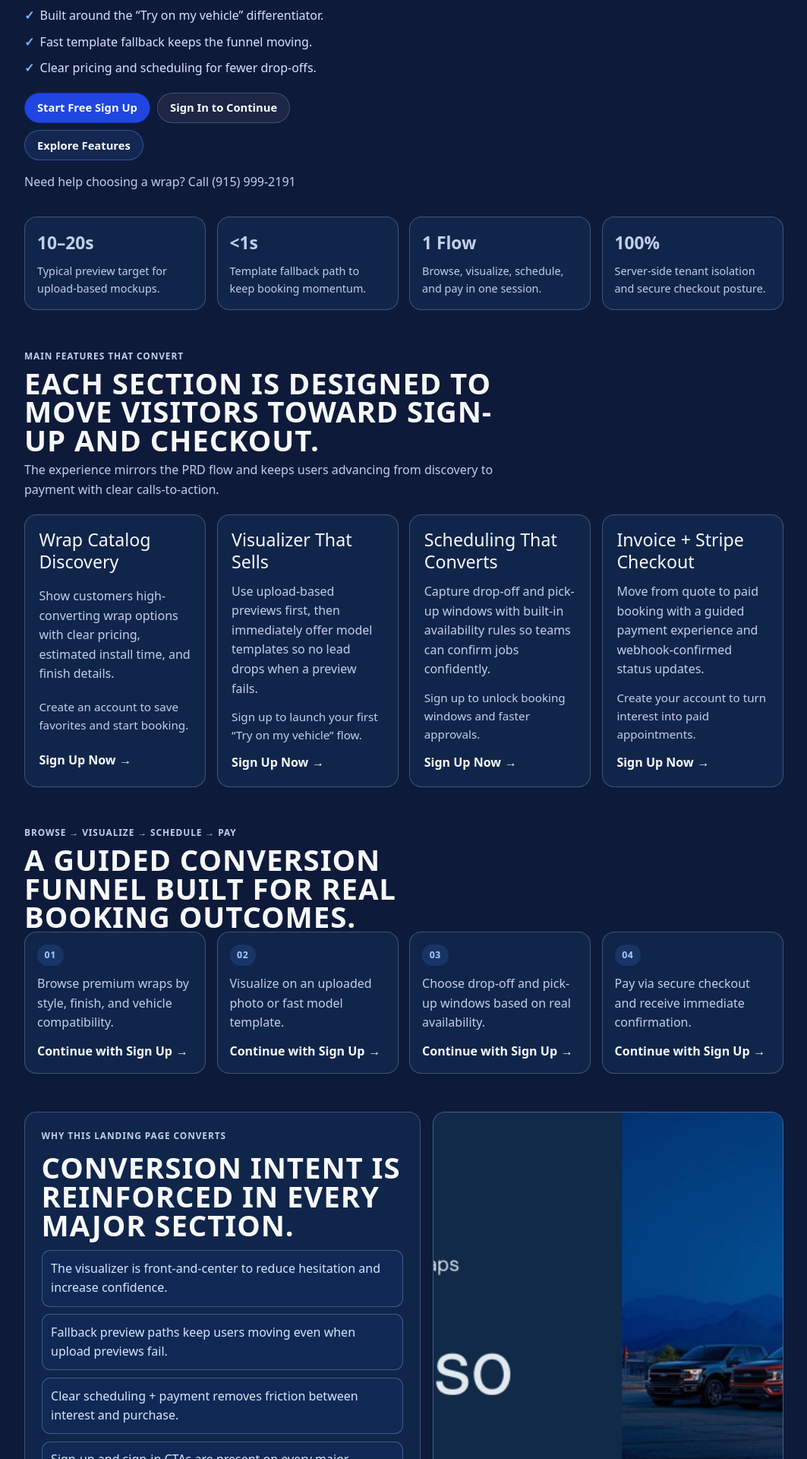
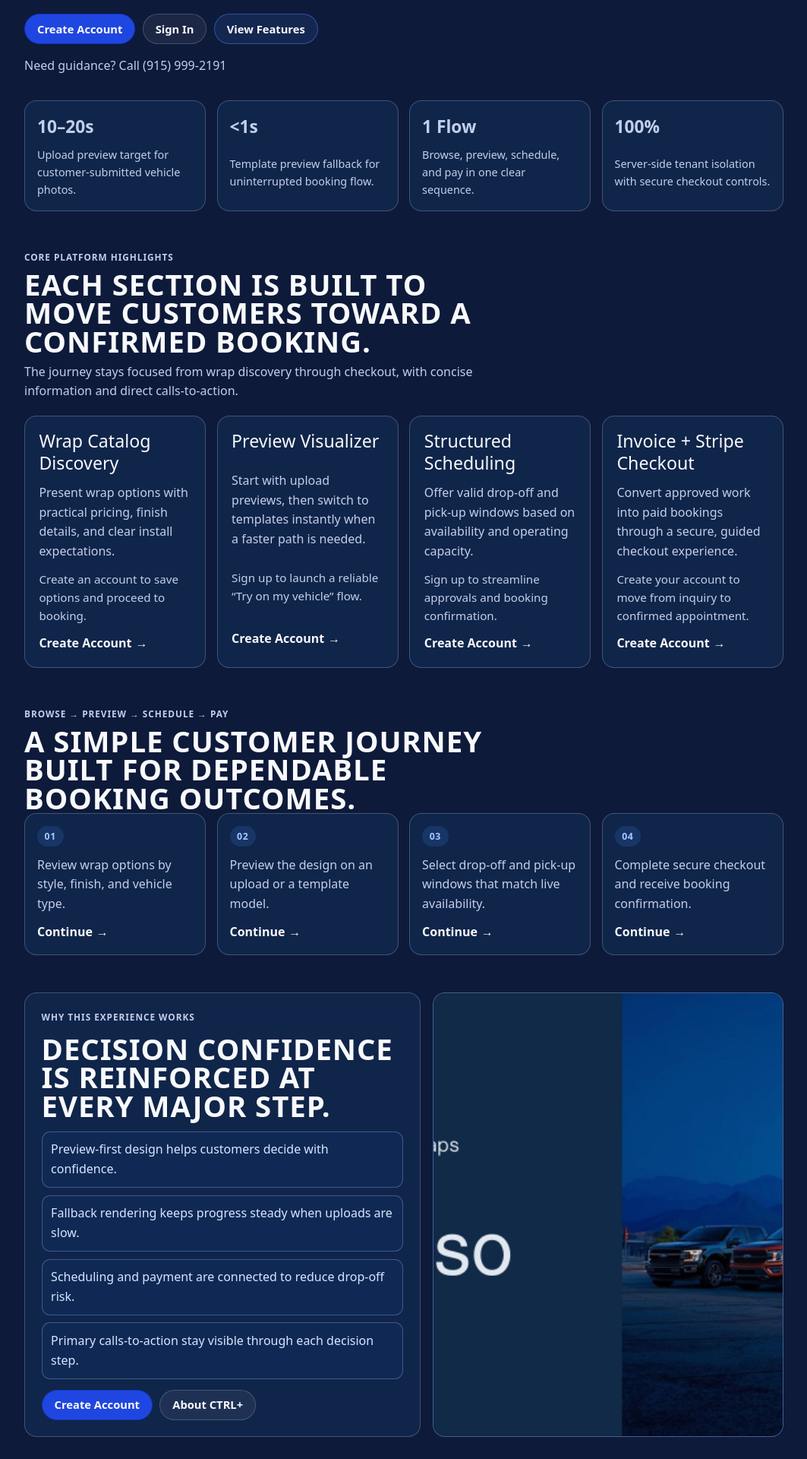
Before and after one commit to DigitalHerencia/CtrlPlus, a Next.js app: page / in a window 1280 px wide. Shown: the part 720-2640 px from the top of the page at 76% size, without its empty margins (108-1171 px from the left). Built offline with nearby package versions, Linux system fonts and the light colour scheme; no server answers.

Commit message:
feat(marketing): align copy tone across marketing routes (#98)

```diff
--- a/app/about/page.tsx
+++ b/app/about/page.tsx
@@ -8,24 +8,24 @@ const operatingPrinciples = [
   {
     title: 'Visualizer First',
     description:
-      'We lead with visual confidence so customers can approve designs faster and with less risk.'
+      'We prioritize preview clarity so customers can approve designs with confidence.'
   },
   {
-    title: 'Low-Friction Booking',
+    title: 'Structured Booking',
     description:
-      'Scheduling, invoicing, and payment are connected to reduce abandoned appointments.'
+      'Scheduling, invoicing, and payment are connected to reduce abandoned requests.'
   },
   {
-    title: 'Future-Ready Tenancy',
+    title: 'Secure Multi-Tenant Foundation',
     description:
-      'Subdomain-based tenant isolation supports secure expansion for future locations or brands.'
+      'Subdomain-based tenant isolation supports secure growth across future locations.'
   }
 ];
 
 const customerFocus = [
   'Drivers who want to preview a wrap before committing.',
-  'Local businesses needing branded fleet visibility.',
-  'Teams that need transparent scheduling and payment workflows.'
+  'Local businesses that need consistent fleet branding.',
+  'Teams that value clear scheduling and payment workflows.'
 ];
 
 export const metadata: Metadata = {
@@ -39,17 +39,19 @@ export default function AboutPage() {
         <section className="section-shell content-hero">
           <div className="content-hero__copy">
             <p className="eyebrow">About CTRL+</p>
-            <h1 className="content-hero__title">Command Your Brand with premium wraps built to convert attention.</h1>
+            <h1 className="content-hero__title">
+              Premium vehicle wrap services built around clarity, speed, and execution.
+            </h1>
             <p>
-              CTRL+ is focused on helping El Paso customers and businesses move from concept to
-              confirmed wrap project in a single, polished experience.
+              CTRL+ helps customers and businesses move from concept to confirmed install through
+              a reliable digital workflow.
             </p>
             <div className="content-hero__actions">
               <Link className="button button--primary" href="/sign-up">
-                Sign Up to Get Started
+                Create Account
               </Link>
               <Link className="button button--ghost" href="/features">
-                View Platform Features
+                View Features
               </Link>
             </div>
           </div>
@@ -68,7 +70,7 @@ export default function AboutPage() {
         <section className="section-shell landing-section">
           <header className="section-head">
             <p className="eyebrow">How We Operate</p>
-            <h2>Built around speed, confidence, and secure growth.</h2>
+            <h2>Built around visual confidence, operational flow, and secure growth.</h2>
           </header>
 
           <div className="info-grid">
@@ -84,7 +86,7 @@ export default function AboutPage() {
         <section className="section-shell split-section">
           <div className="card split-section__content">
             <p className="eyebrow">Who We Serve</p>
-            <h2>Designed for customers who want a clear path to purchase.</h2>
+            <h2>Designed for customers who need a direct path to purchase.</h2>
             <ul className="split-section__list">
               {customerFocus.map((focusArea) => (
                 <li key={focusArea}>{focusArea}</li>
@@ -92,10 +94,10 @@ export default function AboutPage() {
             </ul>
             <div className="split-section__actions">
               <Link className="button button--primary" href="/sign-up">
-                Create Account
+                Start Now
               </Link>
               <Link className="button button--ghost" href="/contact">
-                Contact the Team
+                Contact Team
               </Link>
             </div>
           </div>
--- a/app/contact/page.tsx
+++ b/app/contact/page.tsx
@@ -8,31 +8,31 @@ const contactOptions = [
   {
     title: 'Call CTRL+',
     details: '(915) 999-2191',
-    hint: 'Speak directly with the team about wrap scope, timeline, and fit.',
+    hint: 'Discuss project scope, timing, and vehicle fit directly with the team.',
     link: 'tel:+19159992191',
-    label: 'Call now'
+    label: 'Call Now'
   },
   {
     title: 'Service Area',
     details: 'El Paso, Texas',
-    hint: 'Local support for personal vehicles, business fleets, and signage needs.',
+    hint: 'Local support for personal vehicles, fleet branding, and signage projects.',
     link: '/about',
-    label: 'Learn about us'
+    label: 'About Us'
   },
   {
     title: 'Start Online',
     details: 'Sign up in minutes',
-    hint: 'Create an account to browse wraps, preview options, and secure your schedule.',
+    hint: 'Create an account to browse wraps, preview options, and reserve your schedule.',
     link: '/sign-up',
-    label: 'Create account'
+    label: 'Create Account'
   }
 ];
 
 const nextSteps = [
-  'Create your account to save wrap choices and continue later.',
-  'Start with a preview upload or choose a fast model template.',
-  'Book your preferred drop-off and pick-up windows.',
-  'Pay securely and receive confirmation right away.'
+  'Create an account to save wrap selections and continue later.',
+  'Start with an upload preview or a fast template alternative.',
+  'Choose valid drop-off and pick-up windows.',
+  'Complete secure payment and receive confirmation.'
 ];
 
 export const metadata: Metadata = {
@@ -46,10 +46,10 @@ export default function ContactPage() {
         <section className="section-shell content-hero">
           <div className="content-hero__copy">
             <p className="eyebrow">Contact</p>
-            <h1 className="content-hero__title">Talk with CTRL+ and start your wrap project today.</h1>
+            <h1 className="content-hero__title">Contact CTRL+ to plan your next wrap project.</h1>
             <p>
-              Whether you&apos;re wrapping one car or managing fleet branding, we can help you plan
-              a clear path from preview to paid booking.
+              Whether you are wrapping one vehicle or a full fleet, we provide a direct path from
+              preview to confirmed booking.
             </p>
             <div className="content-hero__actions">
               <Link className="button button--primary" href="/sign-up">
@@ -75,7 +75,7 @@ export default function ContactPage() {
         <section className="section-shell landing-section">
           <header className="section-head">
             <p className="eyebrow">Reach Us</p>
-            <h2>Multiple ways to connect and move forward fast.</h2>
+            <h2>Multiple ways to connect and move forward quickly.</h2>
           </header>
 
           <div className="contact-grid">
@@ -95,7 +95,7 @@ export default function ContactPage() {
         <section className="section-shell split-section">
           <div className="card split-section__content">
             <p className="eyebrow">What Happens Next</p>
-            <h2>A straightforward funnel designed to turn intent into booked work.</h2>
+            <h2>A straightforward workflow designed to turn intent into booked work.</h2>
             <ul className="split-section__list">
               {nextSteps.map((nextStep) => (
                 <li key={nextStep}>{nextStep}</li>
@@ -103,10 +103,10 @@ export default function ContactPage() {
             </ul>
             <div className="split-section__actions">
               <Link className="button button--primary" href="/sign-up">
-                Start Sign Up
+                Create Account
               </Link>
               <Link className="button button--ghost" href="/features">
-                See Feature Details
+                View Features
               </Link>
             </div>
           </div>
--- a/app/features/page.tsx
+++ b/app/features/page.tsx
@@ -8,11 +8,11 @@ const featureRows = [
   {
     title: 'Wrap Catalog + Design Discovery',
     description:
-      'Curated design browsing with clear categories, compatible vehicle types, and pricing signals that reduce decision fatigue.',
+      'Curated design browsing with clear categories, compatible vehicle types, and transparent pricing cues.',
     points: [
       'Filter by finish, style, and visual theme.',
-      'Present estimated install duration upfront.',
-      'Push users into “Try on my vehicle” quickly.'
+      'Review estimated install duration upfront.',
+      'Move directly into the “Try on my vehicle” flow.'
     ],
     image: '/0001-3395082611040874149.png',
     imageAlt: 'CTRL+ designs showcase'
@@ -20,11 +20,11 @@ const featureRows = [
   {
     title: 'Visualizer with Smart Fallbacks',
     description:
-      'Upload-based previews build confidence while template previews ensure the funnel never stalls.',
+      'Upload previews build confidence while template previews preserve momentum when speed matters.',
     points: [
       'Upload a front, side, or 3/4 image for personalized previews.',
-      'Fallback to template mode when speed is critical.',
-      'Proceed to scheduling even when upload preview fails.'
+      'Switch to template mode when speed is critical.',
+      'Continue to scheduling even if upload preview fails.'
     ],
     image: '/0001-1137653301909815874.png',
     imageAlt: 'Vehicle wrap close-up details'
@@ -32,11 +32,11 @@ const featureRows = [
   {
     title: 'Scheduling + Capacity Rules',
     description:
-      'Capture drop-off and pick-up windows while enforcing business hours, buffer times, and capacity.',
+      'Capture drop-off and pick-up windows while enforcing business hours, buffers, and capacity.',
     points: [
       'Guide customers to valid appointment windows only.',
       'Protect operations with server-side scheduling rules.',
-      'Reduce back-and-forth with structured confirmation flows.'
+      'Reduce back-and-forth through structured confirmation flows.'
     ],
     image: '/0001-8036042029217284237.png',
     imageAlt: 'CTRL+ wraps promotional artwork'
@@ -44,10 +44,10 @@ const featureRows = [
   {
     title: 'Invoicing + Stripe Checkout',
     description:
-      'Move from quote to paid booking using secure checkout and webhook-confirmed status changes.',
+      'Move from quote to paid booking through secure checkout and webhook-confirmed status updates.',
     points: [
       'Generate invoice context directly from booking details.',
-      'Use secure checkout for fast conversion.',
+      'Use secure checkout for faster conversion.',
       'Reflect payment state in booking confirmations.'
     ],
     image: '/0001-5948623603194756924.png',
@@ -66,14 +66,16 @@ export default function FeaturesPage() {
         <section className="section-shell content-hero">
           <div className="content-hero__copy">
             <p className="eyebrow">Platform Features</p>
-            <h1 className="content-hero__title">Core capabilities built to convert browsing into paid bookings.</h1>
+            <h1 className="content-hero__title">
+              Core capabilities built to convert browsing into confirmed bookings.
+            </h1>
             <p>
-              Every feature supports the same objective: reduce friction and move customers from
-              curiosity to confident purchase.
+              Each feature supports the same objective: reduce friction and move customers from
+              interest to payment.
             </p>
             <div className="content-hero__actions">
               <Link className="button button--primary" href="/sign-up">
-                Start with Sign Up
+                Create Account
               </Link>
               <Link className="button button--ghost" href="/sign-in">
                 Sign In
@@ -116,7 +118,7 @@ export default function FeaturesPage() {
                       ))}
                     </ul>
                     <Link className="inline-link" href="/sign-up">
-                      Activate this with Sign Up
+                      Create Account
                     </Link>
                   </div>
 
@@ -137,9 +139,9 @@ export default function FeaturesPage() {
         <section className="section-shell cta-panel">
           <div>
             <p className="eyebrow">Next Step</p>
-            <h2>Sign up and launch your first conversion-ready wrap flow today.</h2>
+            <h2>Create an account and launch your first wrap flow.</h2>
             <p>
-              Already using CTRL+? Sign in to continue with active previews, bookings, and invoices.
+              Existing customers can sign in to continue active previews, bookings, and invoices.
             </p>
           </div>
           <div className="cta-panel__actions">
--- a/app/page.tsx
+++ b/app/page.tsx
@@ -6,19 +6,19 @@ import { PublicSiteShell } from '../components/public/public-site-shell';
 const performanceStats = [
   {
     value: '10–20s',
-    label: 'Typical preview target for upload-based mockups.'
+    label: 'Upload preview target for customer-submitted vehicle photos.'
   },
   {
     value: '<1s',
-    label: 'Template fallback path to keep booking momentum.'
+    label: 'Template preview fallback for uninterrupted booking flow.'
   },
   {
     value: '1 Flow',
-    label: 'Browse, visualize, schedule, and pay in one session.'
+    label: 'Browse, preview, schedule, and pay in one clear sequence.'
   },
   {
     value: '100%',
-    label: 'Server-side tenant isolation and secure checkout posture.'
+    label: 'Server-side tenant isolation with secure checkout controls.'
   }
 ];
 
@@ -26,41 +26,41 @@ const funnelFeatures = [
   {
     title: 'Wrap Catalog Discovery',
     description:
-      'Show customers high-converting wrap options with clear pricing, estimated install time, and finish details.',
-    cta: 'Create an account to save favorites and start booking.'
+      'Present wrap options with practical pricing, finish details, and clear install expectations.',
+    cta: 'Create an account to save options and proceed to booking.'
   },
   {
-    title: 'Visualizer That Sells',
+    title: 'Preview Visualizer',
     description:
-      'Use upload-based previews first, then immediately offer model templates so no lead drops when a preview fails.',
-    cta: 'Sign up to launch your first “Try on my vehicle” flow.'
+      'Start with upload previews, then switch to templates instantly when a faster path is needed.',
+    cta: 'Sign up to launch a reliable “Try on my vehicle” flow.'
   },
   {
-    title: 'Scheduling That Converts',
+    title: 'Structured Scheduling',
     description:
-      'Capture drop-off and pick-up windows with built-in availability rules so teams can confirm jobs confidently.',
-    cta: 'Sign up to unlock booking windows and faster approvals.'
+      'Offer valid drop-off and pick-up windows based on availability and operating capacity.',
+    cta: 'Sign up to streamline approvals and booking confirmation.'
   },
   {
     title: 'Invoice + Stripe Checkout',
     description:
-      'Move from quote to paid booking with a guided payment experience and webhook-confirmed status updates.',
-    cta: 'Create your account to turn interest into paid appointments.'
+      'Convert approved work into paid bookings through a secure, guided checkout experience.',
+    cta: 'Create your account to move from inquiry to confirmed appointment.'
   }
 ];
 
 const conversionFlow = [
-  'Browse premium wraps by style, finish, and vehicle compatibility.',
-  'Visualize on an uploaded photo or fast model template.',
-  'Choose drop-off and pick-up windows based on real availability.',
-  'Pay via secure checkout and receive immediate confirmation.'
+  'Review wrap options by style, finish, and vehicle type.',
+  'Preview the design on an upload or a template model.',
+  'Select drop-off and pick-up windows that match live availability.',
+  'Complete secure checkout and receive booking confirmation.'
 ];
 
 const conversionReasons = [
-  'The visualizer is front-and-center to reduce hesitation and increase confidence.',
-  'Fallback preview paths keep users moving even when upload previews fail.',
-  'Clear scheduling + payment removes friction between interest and purchase.',
-  'Sign-up and sign-in CTAs are present on every major decision point.'
+  'Preview-first design helps customers decide with confidence.',
+  'Fallback rendering keeps progress steady when uploads are slow.',
+  'Scheduling and payment are connected to reduce drop-off risk.',
+  'Primary calls-to-action stay visible through each decision step.'
 ];
 
 export default function HomePage() {
@@ -71,34 +71,33 @@ export default function HomePage() {
           <div className="hero__content">
             <p className="eyebrow">Command Your Brand · El Paso, Texas</p>
             <h1 className="hero__title">
-              Premium Vehicle Wraps, Tint &amp; Signage with a conversion-focused booking experience.
+              Premium vehicle wraps, tint, and signage with a clear digital booking path.
             </h1>
             <p className="hero__description">
-              CTRL+ helps customers move from inspiration to purchase in one guided journey:
-              discover wraps, preview on their vehicle, schedule install windows, and complete
-              secure payment.
+              CTRL+ helps customers move from initial concept to confirmed install in one guided
+              journey: discover, preview, schedule, and pay.
             </p>
 
             <ul className="hero__checklist">
-              <li>Built around the “Try on my vehicle” differentiator.</li>
-              <li>Fast template fallback keeps the funnel moving.</li>
-              <li>Clear pricing and scheduling for fewer drop-offs.</li>
+              <li>Preview-first workflow with practical fallback coverage.</li>
+              <li>Transparent scheduling windows and clear next steps.</li>
+              <li>Secure checkout designed for fast completion.</li>
             </ul>
 
             <div className="hero__actions">
               <Link className="button button--primary" href="/sign-up">
-                Start Free Sign Up
+                Create Account
               </Link>
               <Link className="button button--ghost" href="/sign-in">
-                Sign In to Continue
+                Sign In
               </Link>
               <Link className="button button--secondary" href="/features">
-                Explore Features
+                View Features
               </Link>
             </div>
 
             <p className="hero__contact">
-              Need help choosing a wrap? Call <a href="tel:+19159992191">(915) 999-2191</a>
+              Need guidance? Call <a href="tel:+19159992191">(915) 999-2191</a>
             </p>
           </div>
 
@@ -150,11 +149,11 @@ export default function HomePage() {
 
         <section className="section-shell landing-section" id="features-overview">
           <header className="section-head">
-            <p className="eyebrow">Main Features That Convert</p>
-            <h2>Each section is designed to move visitors toward sign-up and checkout.</h2>
+            <p className="eyebrow">Core Platform Highlights</p>
+            <h2>Each section is built to move customers toward a confirmed booking.</h2>
             <p>
-              The experience mirrors the PRD flow and keeps users advancing from discovery to
-              payment with clear calls-to-action.
+              The journey stays focused from wrap discovery through checkout, with concise
+              information and direct calls-to-action.
             </p>
           </header>
 
@@ -165,7 +164,7 @@ export default function HomePage() {
                 <p>{funnelFeature.description}</p>
                 <p className="feature-card__hook">{funnelFeature.cta}</p>
                 <Link className="inline-link" href="/sign-up">
-                  Sign Up Now
+                  Create Account
                 </Link>
               </article>
             ))}
@@ -174,8 +173,8 @@ export default function HomePage() {
 
         <section className="section-shell landing-section" id="how-it-works">
           <header className="section-head">
-            <p className="eyebrow">Browse → Visualize → Schedule → Pay</p>
-            <h2>A guided conversion funnel built for real booking outcomes.</h2>
+            <p className="eyebrow">Browse → Preview → Schedule → Pay</p>
+            <h2>A simple customer journey built for dependable booking outcomes.</h2>
           </header>
 
           <ol className="flow-grid">
@@ -184,7 +183,7 @@ export default function HomePage() {
                 <span className="flow-card__number">0{index + 1}</span>
                 <p>{step}</p>
                 <Link className="inline-link" href="/sign-up">
-                  Continue with Sign Up
+                  Continue
                 </Link>
               </li>
             ))}
@@ -193,8 +192,8 @@ export default function HomePage() {
 
         <section className="section-shell split-section">
           <div className="card split-section__content">
-            <p className="eyebrow">Why this landing page converts</p>
-            <h2>Conversion intent is reinforced in every major section.</h2>
+            <p className="eyebrow">Why this experience works</p>
+            <h2>Decision confidence is reinforced at every major step.</h2>
             <ul className="split-section__list">
               {conversionReasons.map((reason) => (
                 <li key={reason}>{reason}</li>
@@ -202,10 +201,10 @@ export default function HomePage() {
             </ul>
             <div className="split-section__actions">
               <Link className="button button--primary" href="/sign-up">
-                Create Your Account
+                Create Account
               </Link>
               <Link className="button button--ghost" href="/about">
-                Learn About CTRL+
+                About CTRL+
               </Link>
             </div>
           </div>
@@ -222,11 +221,10 @@ export default function HomePage() {
 
         <section className="section-shell cta-panel">
           <div>
-            <p className="eyebrow">Ready to transform your ride?</p>
-            <h2>Sign up now to launch your first wrap preview and booking flow.</h2>
+            <p className="eyebrow">Ready to begin?</p>
+            <h2>Create an account to start your first preview and booking flow.</h2>
             <p>
-              Already registered? Sign in to continue where you left off and finalize your next
-              appointment.
+              Returning customers can sign in to continue active previews, bookings, and invoices.
             </p>
           </div>
           <div className="cta-panel__actions">
```
